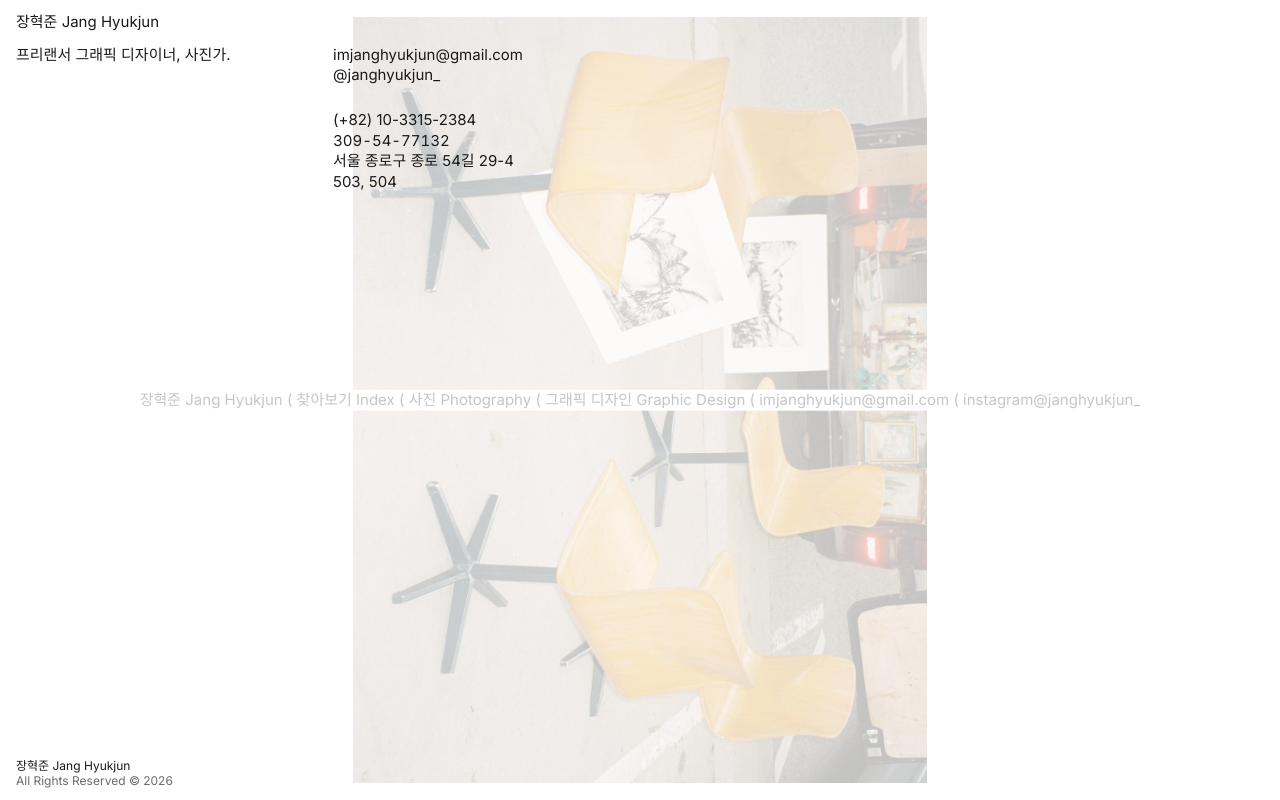
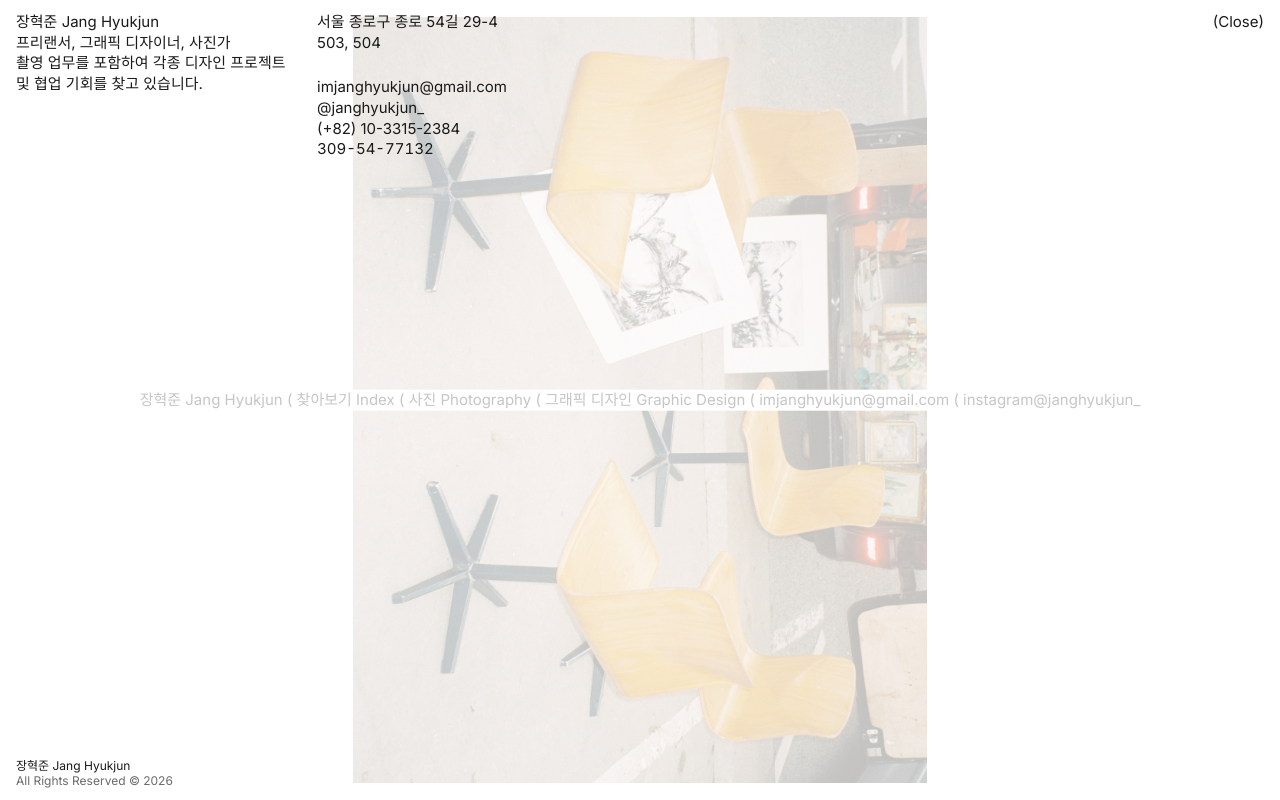
Before and after one commit to imjanghyukjun/notadotnota, a Next.js app: page / in a window 1280 px wide. Both pictures are taken after a click on the button "장혁준 Jang Hyukjun". Built offline with nearby package versions, Linux system fonts and the light colour scheme.

Commit message:
add about description for collaboration and design projects

```diff
--- a/components/about-overlay.tsx
+++ b/components/about-overlay.tsx
@@ -10,18 +10,11 @@ type AboutOverlayProps = {
 }
 
 export function AboutOverlay({ open, onClose }: AboutOverlayProps) {
-  const overlayRef = useRef<HTMLDivElement>(null)
-  useOverlay(open, onClose)
+  const closeRef = useRef<HTMLButtonElement>(null)
+  useOverlay(open, onClose, closeRef)
 
   return (
     <div
-      ref={overlayRef}
-      onClick={(e) => {
-        // 배경(바깥쪽 여백)을 클릭했을 때만 닫히도록 설정
-        if (e.target === overlayRef.current) {
-          onClose()
-        }
-      }}
       role="dialog"
       aria-modal="true"
       aria-labelledby="about-title"
@@ -31,28 +24,34 @@ export function AboutOverlay({ open, onClose }: AboutOverlayProps) {
         open ? 'opacity-100' : 'pointer-events-none opacity-0'
       }`}
     >
-      <header className="flex items-baseline justify-between py-3">
-        {/* 모바일 및 PC 통틀어 좌상단에 단 1개만 노출 */}
-        <h2 id="about-title" className="text-[15px] font-normal">
-          <span lang="ko">장혁준</span> Jang Hyukjun
-        </h2>
-        {/* 모바일 화면에서만 우측 상단에 보이는 (Close) 버튼 */}
       <button
+        ref={closeRef}
         type="button"
         onClick={onClose}
-          className="hover:opacity-50 md:hidden ml-auto"
+        className="absolute right-4 top-3 hover:opacity-50"
       >
         (Close)
       </button>
-      </header>
 
-      <div className="flex flex-col md:mt-0 md:grid md:grid-cols-4 md:gap-5 pt-4 md:pt-0">
+      <div className="mt-3 flex flex-col gap-8 pr-16 md:grid md:grid-cols-4 md:gap-5">
         <div>
-          <p lang="ko">프리랜서 그래픽 디자이너, 사진가.</p>
+          <h2 id="about-title">
+            <span lang="ko">장혁준</span> Jang Hyukjun
+          </h2>
+          <p lang="ko">
+            프리랜서, 그래픽 디자이너, 사진가
+            <br />
+            촬영 업무를 포함하여 각종 디자인 프로젝트 및 협업 기회를 찾고 있습니다.
+          </p>
         </div>
 
-        <address className="not-italic mt-6 md:mt-0">
-          <p>
+        <address className="not-italic">
+          <p lang="ko">
+            서울 종로구 종로 54길 29-4
+            <br />
+            503, 504
+          </p>
+          <p className="mt-6">
             <a href={`mailto:${EMAIL}`} className="hover:opacity-50">
               {EMAIL}
             </a>
@@ -60,19 +59,12 @@ export function AboutOverlay({ open, onClose }: AboutOverlayProps) {
             <a href={INSTAGRAM_URL} target="_blank" rel="noopener noreferrer" className="hover:opacity-50">
               @{INSTAGRAM_HANDLE}
             </a>
-          </p>
-          <p className="mt-6">
+            <br />
             <a href="tel:+821033152384" className="hover:opacity-50">
               (+82) 10-3315-2384
             </a>
             <br />
             <span className="tabular-nums">309-54-77132</span>
-            <br />
-            <span lang="ko">
-              서울 종로구 종로 54길 29-4
-              <br />
-              503, 504
-            </span>
           </p>
         </address>
       </div>
```
Lines whose indentation alone changed are shown as unchanged.
